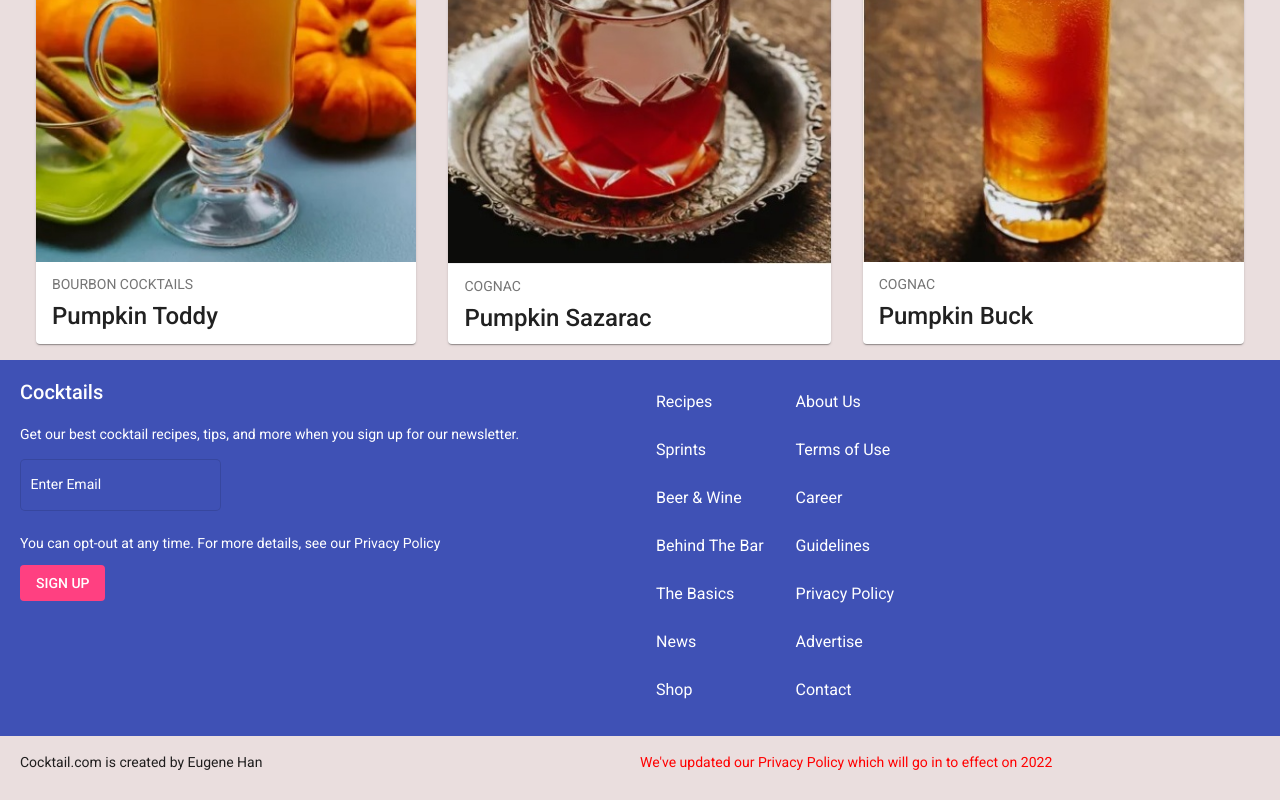
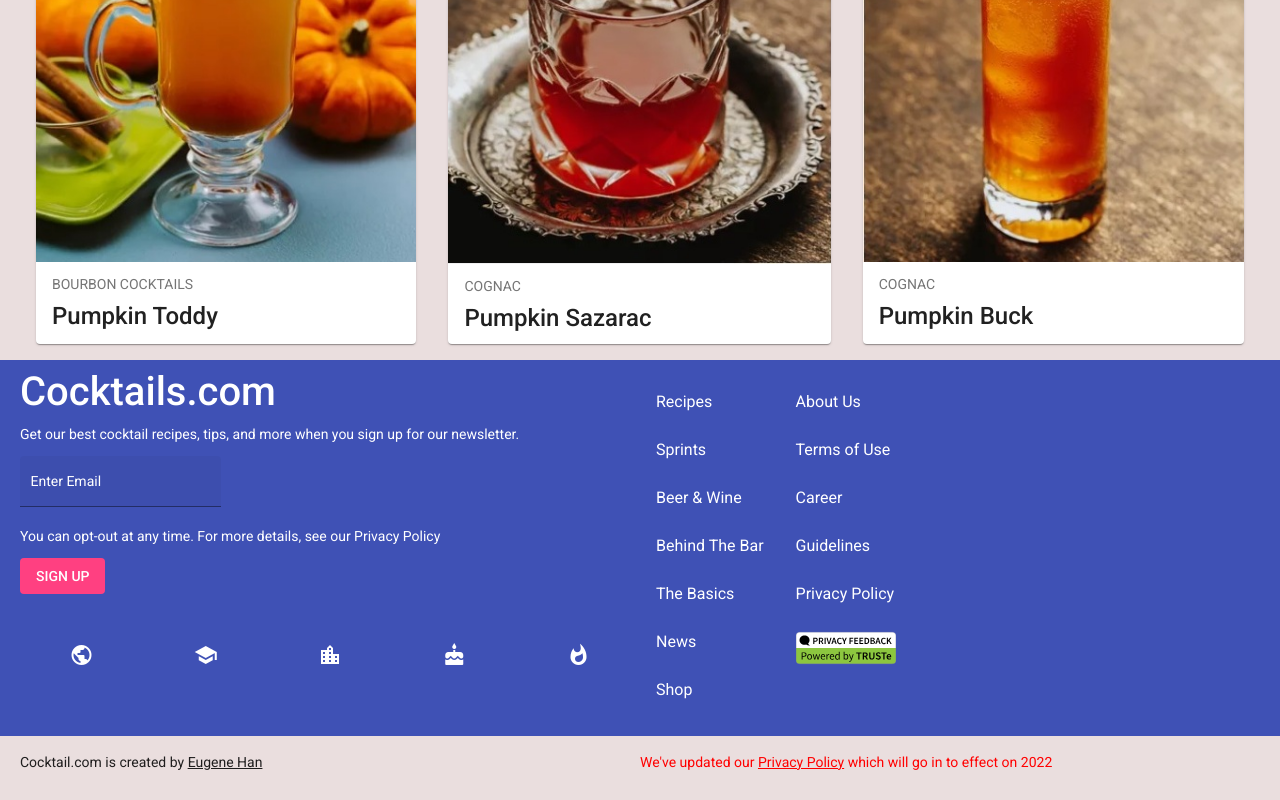
Before and after one commit to eugenehan94/Angular-Material-Cocktail-Website, an Angular app: page /home in a window 1280 px wide. Shown: the part 3663-4463 px from the top of the page. Built offline with nearby package versions, Linux system fonts and the light colour scheme.

Commit message:
added to footer content

```diff
--- a/src/app/components/footer/footer.component.css
+++ b/src/app/components/footer/footer.component.css
@@ -11,7 +11,10 @@
   padding-left: 1.25rem;
   padding-right: 1.25rem;
 }
-.footer-lower-container{
+.footer-upper-title {
+  font-size: 2.5rem;
+}
+.footer-lower-container {
   padding-bottom: 1rem;
   padding-top: 1rem;
 }
@@ -32,14 +35,28 @@
 .footer-upper-list-wrapper {
   display: flex;
 }
+mat-icon {
+  color: #fff;
+}
 .footer-lower-container {
   display: flex;
 }
 .footer-lower-container div {
-  flex: 1
+  flex: 1;
 }
-.footer-lower-container .warning{
+.footer-lower-container .warning {
   color: red;
+}
+.footer-personal-link {
+  text-decoration: underline;
+}
+.footer-privacy-policy {
+  text-decoration: underline;
+}
+
+.footer-personal-link:hover,
+.footer-privacy-policy:hover {
+  cursor: pointer;
 }
 /* Extra small devices (phones, 700px and down) */
 @media screen and (max-width: 700px) {
@@ -74,9 +91,9 @@
     flex-direction: column;
   }
   .footer-lower-container div {
-    flex: none
+    flex: none;
   }
-  .footer-lower-container p{
+  .footer-lower-container p {
     text-align: center;
   }
 }
--- a/src/app/components/footer/footer.component.html
+++ b/src/app/components/footer/footer.component.html
@@ -1,13 +1,13 @@
 <div>
   <div class="footer-upper-container">
     <div>
-      <h2 class="footer-upper-title">Cocktails</h2>
+      <h2 class="footer-upper-title">Cocktails.com</h2>
       <p class="footer-upper-text">
         Get our best cocktail recipes, tips, and more when you sign up for our
         newsletter.
       </p>
       <div class="footer-upper-form-wrapper">
-        <mat-form-field class="example-full-width" appearance="outline">
+        <mat-form-field class="example-full-width" appearance="fill">
           <mat-label style="color: #fff">Enter Email</mat-label>
           <input matInput value="" style="color: #fff" />
         </mat-form-field>
@@ -19,10 +19,20 @@
           <button mat-flat-button color="accent">SIGN UP</button>
         </div>
       </div>
-      <!-- This <p> will disappear to large screen -->
-      <p class="footer-upper-captions" *ngIf="getScreenWidth <= 700">
-        You can opt-out at any time. For more details, see our Privacy Policy
-      </p>
+      <!-- This <div> will disappear to large screen -->
+      <div>
+        <p class="footer-upper-captions" *ngIf="getScreenWidth <= 700">
+          You can opt-out at any time. For more details, see our Privacy Policy
+        </p>
+        <mat-grid-list cols="5">
+          <mat-grid-tile> <mat-icon>public</mat-icon> </mat-grid-tile>
+          <mat-grid-tile> <mat-icon>school</mat-icon> </mat-grid-tile>
+          <mat-grid-tile> <mat-icon>location_city</mat-icon></mat-grid-tile>
+          <mat-grid-tile><mat-icon>cake</mat-icon> </mat-grid-tile>
+          <mat-grid-tile><mat-icon>whatshot</mat-icon></mat-grid-tile>
+        </mat-grid-list>
+        <hr *ngIf="getScreenWidth <= 700" />
+      </div>
     </div>
     <div class="footer-upper-list-wrapper">
       <mat-list>
@@ -41,16 +51,29 @@
         <mat-list-item><p>Career</p></mat-list-item>
         <mat-list-item><p>Guidelines</p></mat-list-item>
         <mat-list-item><p>Privacy Policy</p></mat-list-item>
-        <mat-list-item><p>Advertise</p></mat-list-item>
-        <mat-list-item><p>Contact</p></mat-list-item>
+        <mat-list-item>
+          <img
+            src="../../../assets/svg/privacy.svg"
+            alt="privacy feedback"
+            style="width: 100px; height: 100px"
+        /></mat-list-item>
       </mat-list>
     </div>
   </div>
   <div class="footer-lower-container">
-    <div><p>Cocktail.com is created by Eugene Han</p></div>
+    <div>
+      <p>
+        Cocktail.com is created by
+        <span class="footer-personal-link" (click)="openPersonalWebsite()"
+          >Eugene Han</span
+        >
+      </p>
+    </div>
     <div>
       <p class="warning">
-        We've updated our Privacy Policy which will go in to effect on
+        We've updated our
+        <span class="footer-privacy-policy">Privacy Policy</span> which will go
+        in to effect on
         {{ year }}
       </p>
     </div>
--- a/src/app/components/footer/footer.component.ts
+++ b/src/app/components/footer/footer.component.ts
@@ -16,6 +16,14 @@
     this.getScreenWidth = window.innerWidth;
   }
 
+  openPersonalWebsite(): void {
+    window.open(
+      'https://eugenehan.netlify.app/',
+      '_blank',
+      'noopener, noreferrer'
+    );
+  }
+
   @HostListener('window:resize', ['$event'])
   onWindowResize() {
     this.getScreenWidth = window.innerWidth;
```
Also changed, not shown: src/assets/svg/privacy.svg (added).
